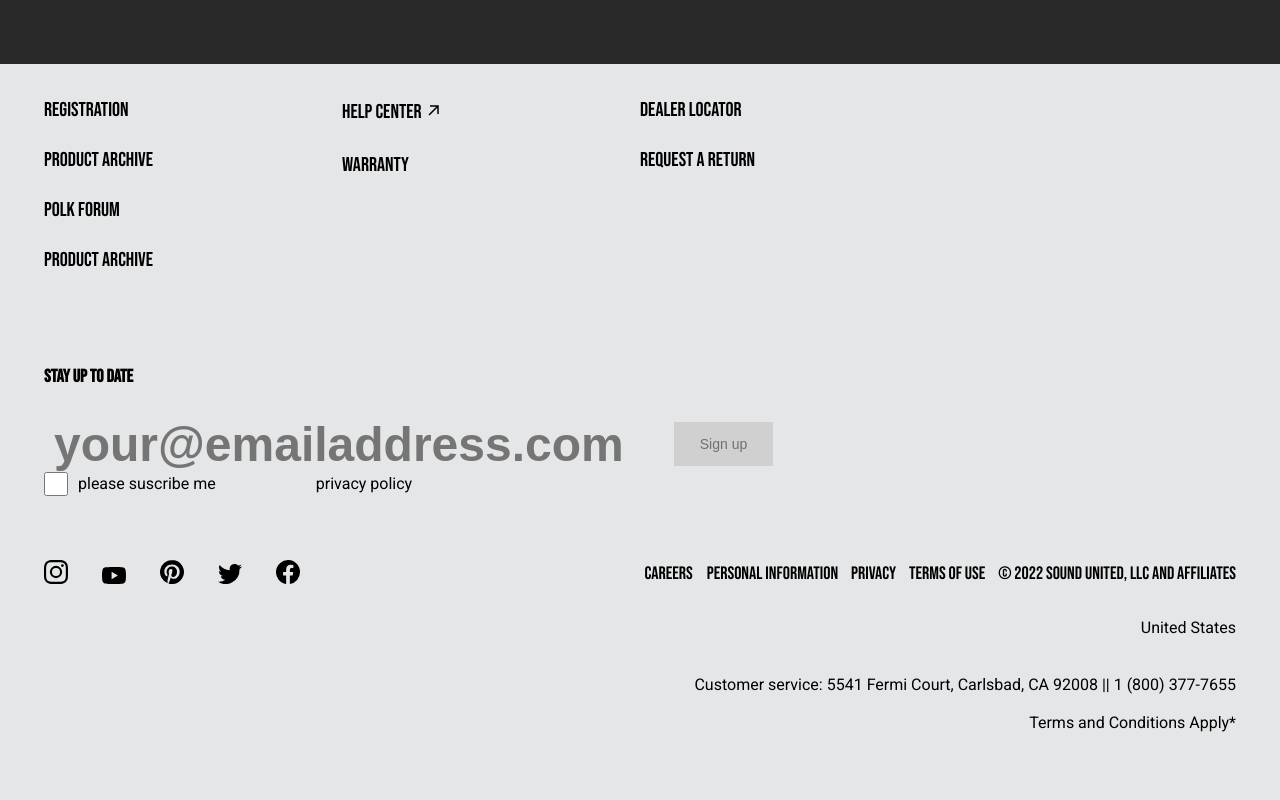
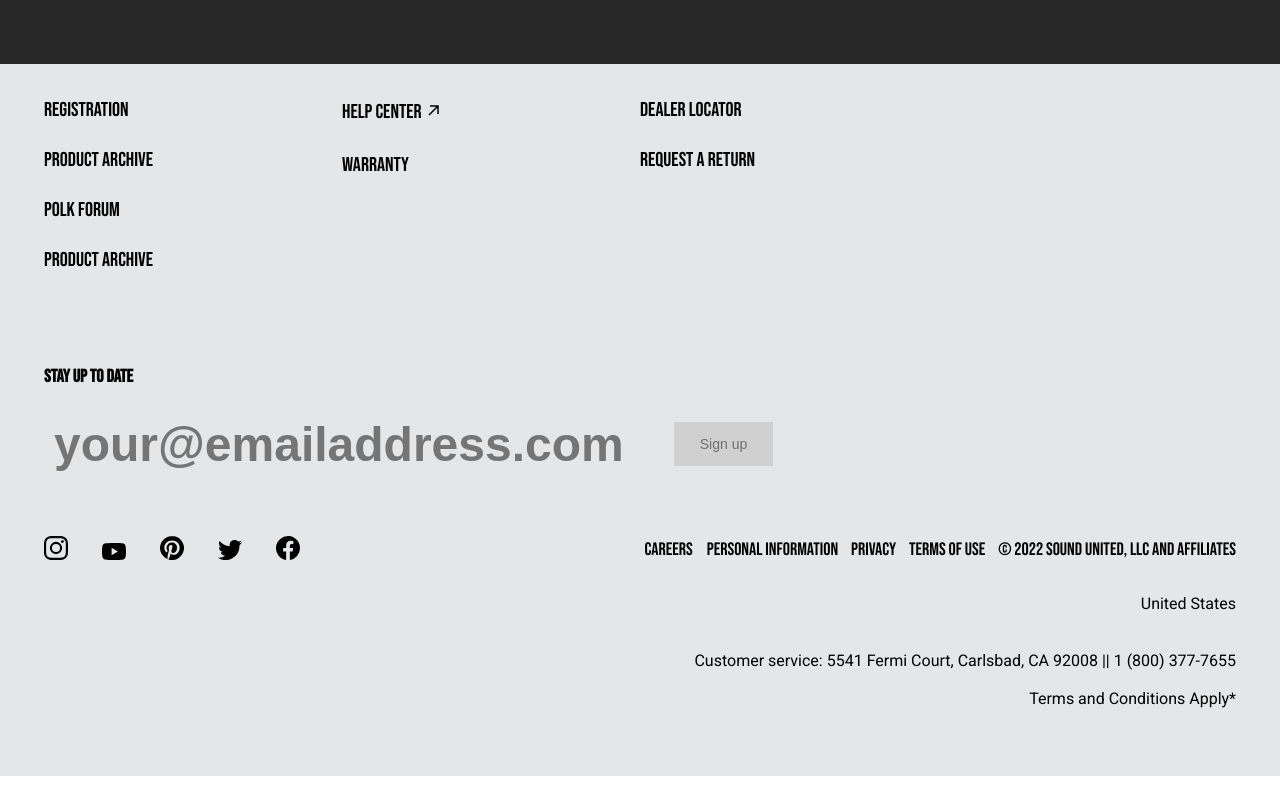
Before and after one commit to sudhi-designs/polkaudio, a plain HTML site: page index.html in a window 1280 px wide. Shown: the part 3400-4200 px from the top of the page. After the commit the page ends 4176 px from the top, so only its background shows below. Drawn offline with Linux system fonts and the light colour scheme.

Commit message:
Update index.html

```diff
--- a/index.html
+++ b/index.html
@@ -155,12 +155,7 @@
             <button>Sign up</button>
 
         </div>
-        <div class="f-form ">
 
-            <input type="checkbox" name="check" id="">
-            <label for="">please suscribe me</label>
-            <span>privacy policy</span>
-        </div>
 
     </div>
     <div class="a_center dflex a_item">
```
